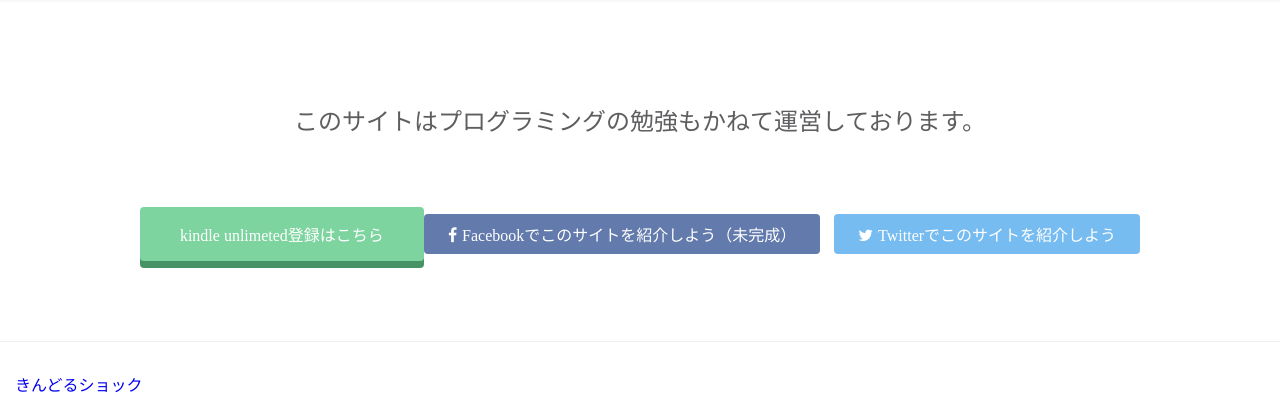
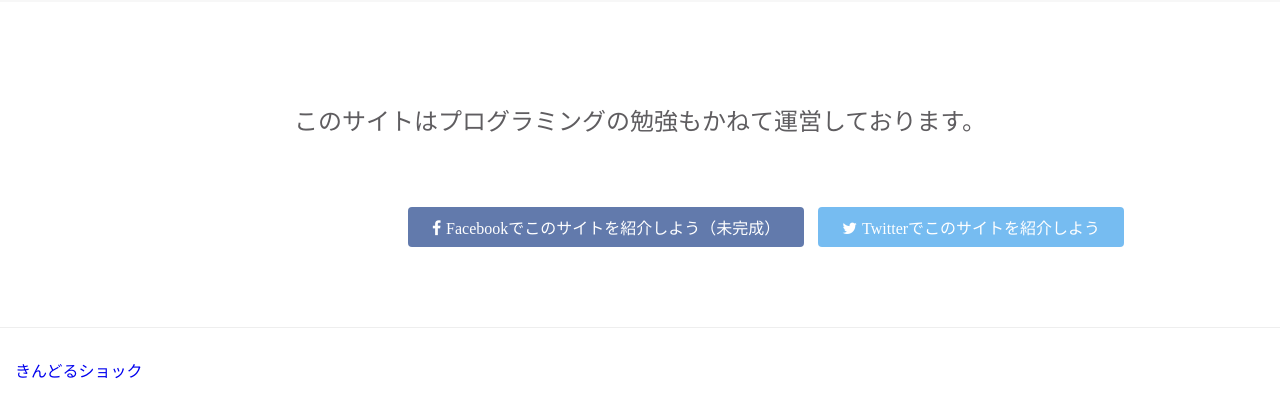
Before and after one commit to boliviabug/kindlebolibug, a plain HTML site: page index.html in a window 1280 px wide. Shown: the part 1123-1539 px from the top of the page. Drawn offline with Linux system fonts and the light colour scheme.

Commit message:
Update index.html

```diff
--- a/index.html
+++ b/index.html
@@ -145,7 +145,8 @@
     </div>
 
           <div class="btn-wrapper">
-              <a href="https://www.amazon.co.jp/kindle-dbs/hz/subscribe/ku?ref_=nav_em_0_2_8_11_gno_ku&shoppingPortalEnabled=true" span class="btn message">kindle unlimeted登録はこちら</span>
+              <a href="https://www.amazon.co.jp/kindle-dbs/hz/subscribe/ku?ref_=nav_em_0_2_8_11_gno_ku&shoppingPortalEnabled=true" span class="btn kinlimi">
+                kindle unlimeted登録はこちら</span>
 
                 <a href="#" class="btn facebook"><span class="fa fa-facebook"></span>Facebookでこのサイトを紹介しよう（未完成）</a>
 
```
